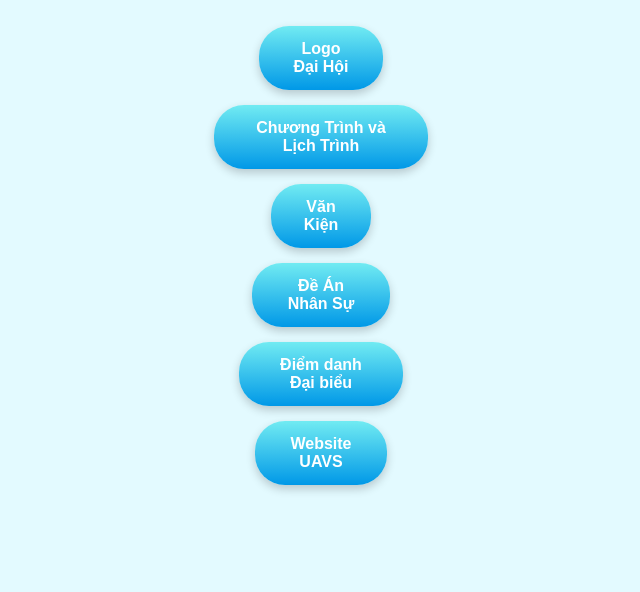
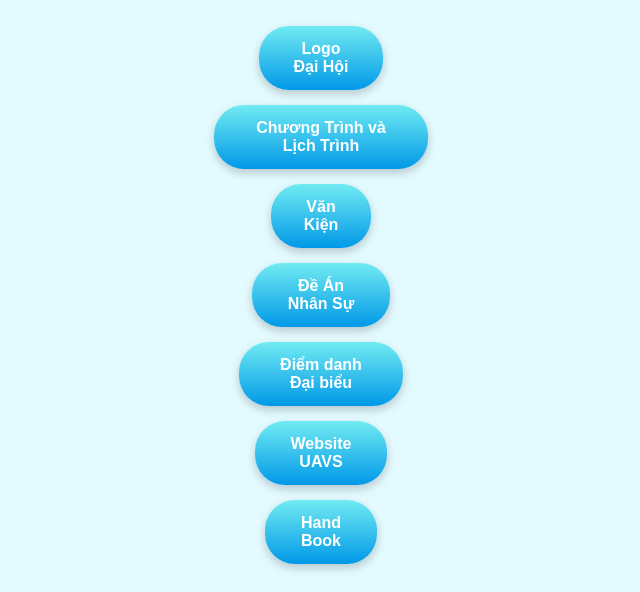
Before and after one commit to idolbinhminhtran/notebook, a website: page src/index.html in a window 1280 px wide. Shown: the part 389-981 px from the top of the page, without its empty margins (319-959 px from the left). Before the commit the page ends 902 px from the top, so only its background shows below. Drawn offline with Linux system fonts and the light colour scheme; a web font is replaced by a local one.

Commit message:
add new button

```diff
--- a/src/index.html
+++ b/src/index.html
@@ -20,6 +20,7 @@
     <a href="https://drive.google.com/drive/folders/1yyxbCOyoAlHlepNM7z9T8GzPvurIGsgi?usp=sharing" target="_blank"><button>Đề Án Nhân Sự</button></a>
     <a href="checkin.html" target="_blank"><button>Điểm danh Đại biểu</button></a>
     <a href="https://uavs-nsw.com/" target="_blank"><button>Website UAVS</button></a>
+    <a href="https://drive.google.com/file/d/1lW-z7nnvFOvbxIFrcSs4E4VGjuHaTz5D/view?usp=sharing" target="_blank"><button>Hand Book</button></a>
   </div>
 </body>
 </html>
```
